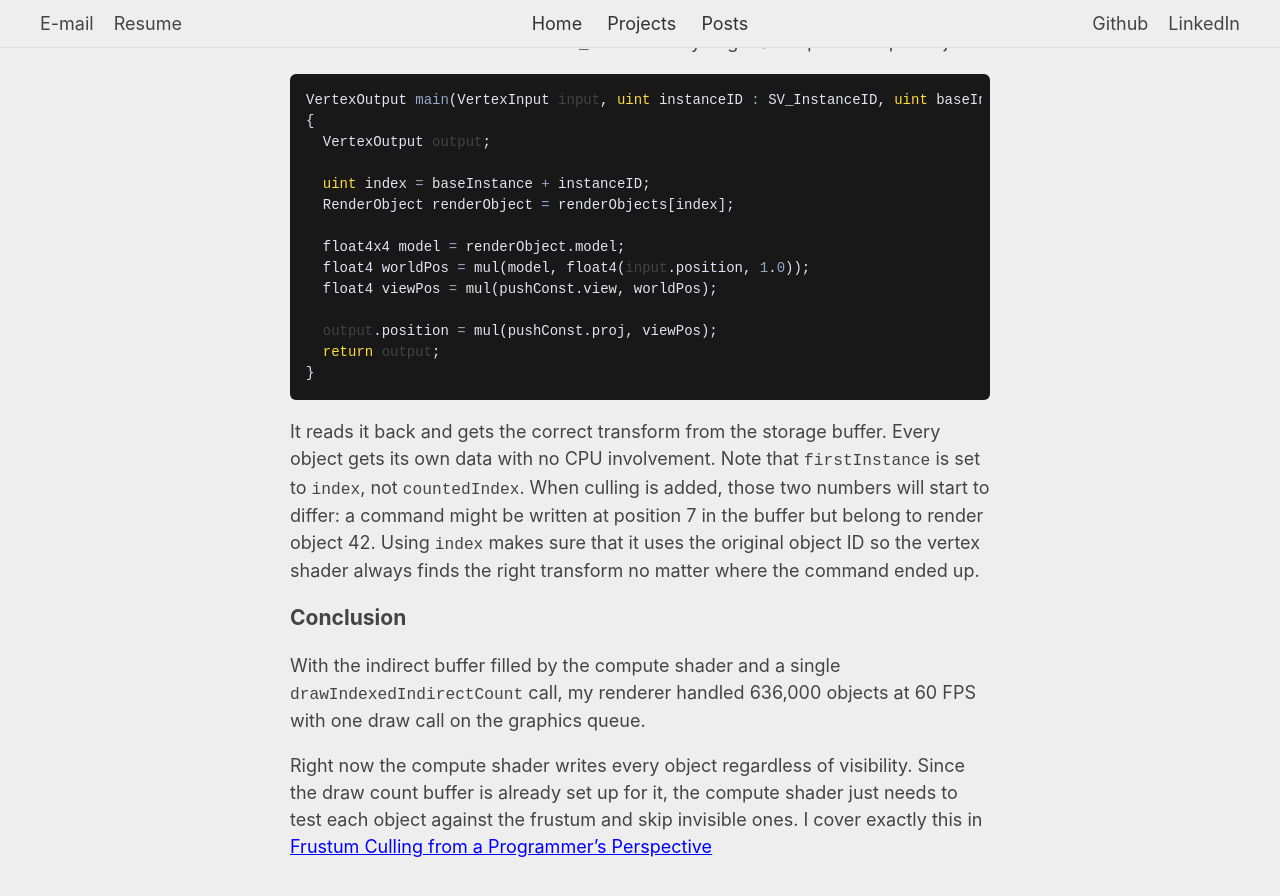
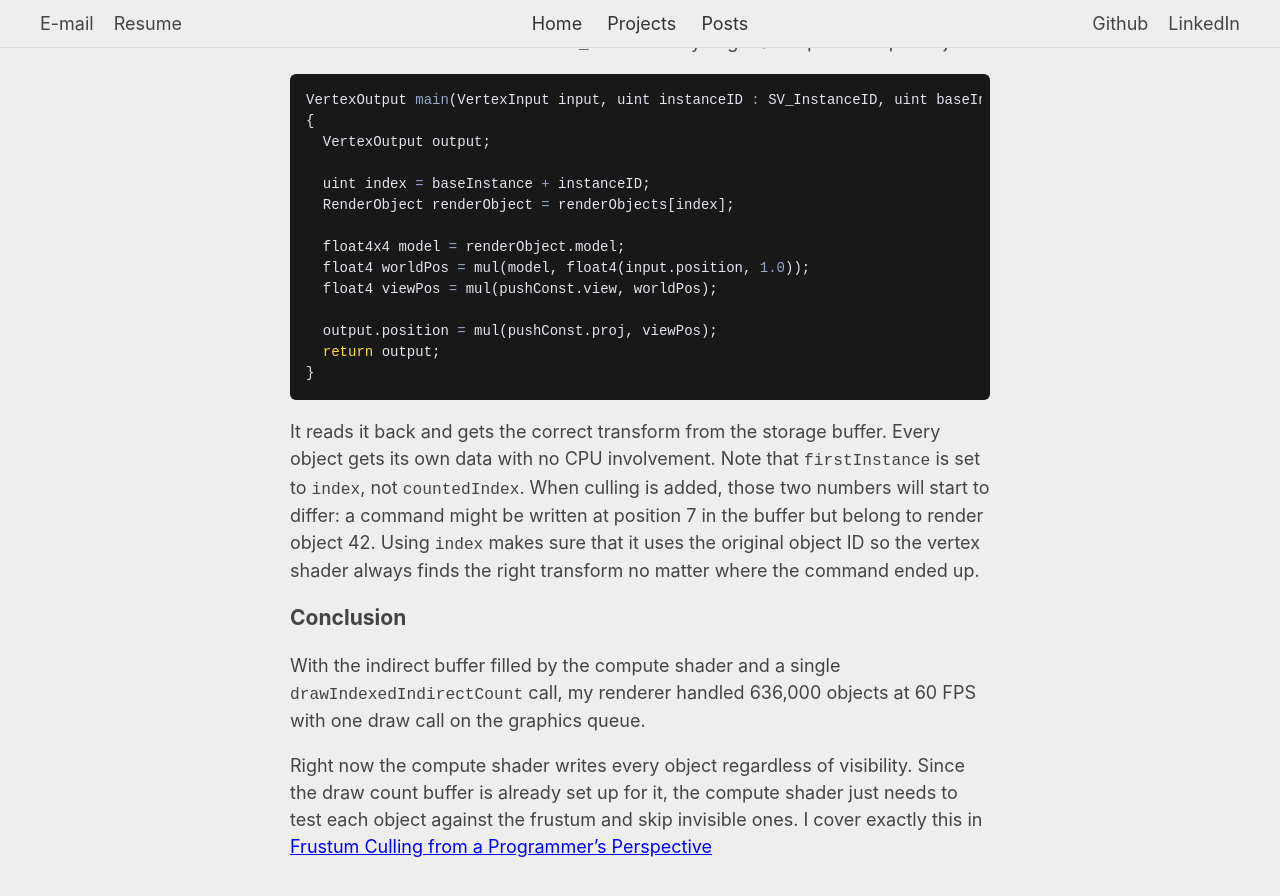
Before and after one commit to bakjedev/bakjedev.github.io, a Jekyll site: the page built from _pages/gpu_driven.md, in a window 1280 px wide and 900 px high, scrolled down 3353 px. Shown: the top 896 px of the window. Built offline with Jekyll 4.4.1, drawn with Linux system fonts in a browser that asks for light colours.

Commit message:
Change code block lang back to cpp

````diff
--- a/_pages/gpu_driven.md
+++ b/_pages/gpu_driven.md
@@ -63,7 +63,7 @@
 Then the compute shader looks like this:
 
 {% raw %}
-```glsl
+```cpp
 void main(uint3 dispatchThreadID : SV_DispatchThreadID)
 {
   uint index = dispatchThreadID.x;
@@ -99,7 +99,7 @@
 In the vertex shader, `SV_StartInstanceLocation` receives whatever was written to `firstInstance`. Combined with `SV_InstanceID` you get a unique index per object:
 
 {% raw %}
-```glsl
+```cpp
 VertexOutput main(VertexInput input, uint instanceID : SV_InstanceID, uint baseInstance : SV_StartInstanceLocation, uint drawID : SV_DrawIndex)
 {
   VertexOutput output;
````
Also changed, not shown: _pages/visibility_buffer.md (+1 -1 lines).
